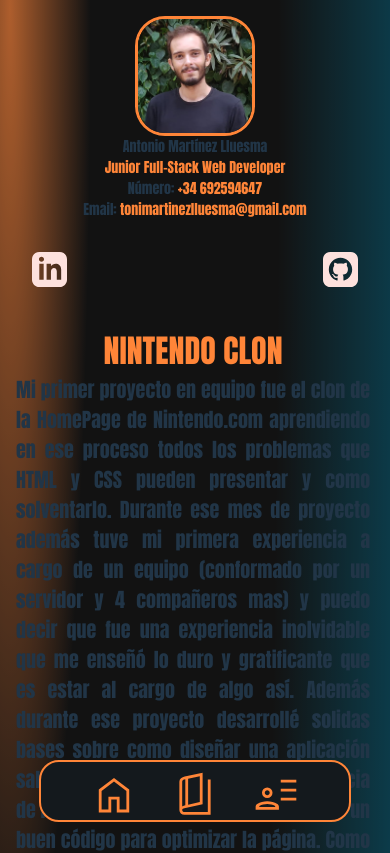
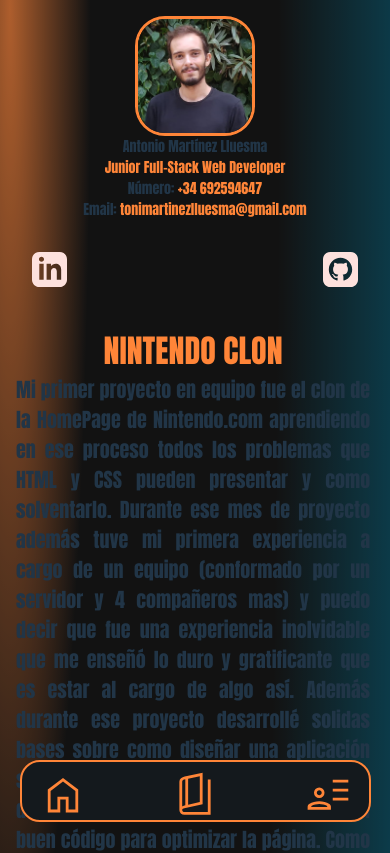
Before and after one commit to tonimtnz/Portafolio, a React (Vite) app: page /projects in a window 390 px wide. Shown: the top 853 px of the page. Built offline with nearby package versions, Linux system fonts and the light colour scheme.

Commit message:
retoquillo de padding

```diff
--- a/src/App.css
+++ b/src/App.css
@@ -422,7 +422,7 @@
     display: none;
   }
   .nav-icons{
-    width: 80%;
+    width: 90%;
     box-sizing: border-box;
     height: fit-content;
     background-color: var(--rich-black);
@@ -431,7 +431,7 @@
     display: flex;
     flex-direction: row;
     justify-content: space-between;
-    padding: .5rem 3rem 0rem 3rem;
+    padding: .5rem 1rem 0rem 1rem;
     a{
       color: var(--emphasis);
     }
```
